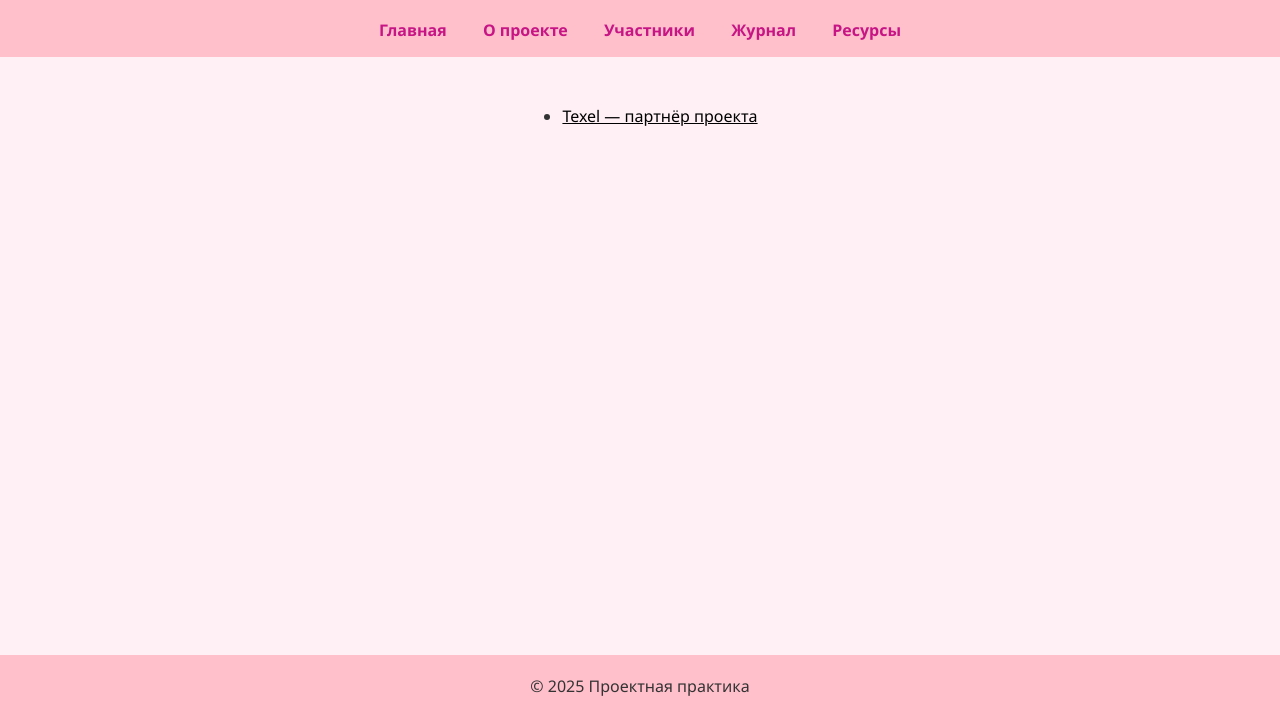
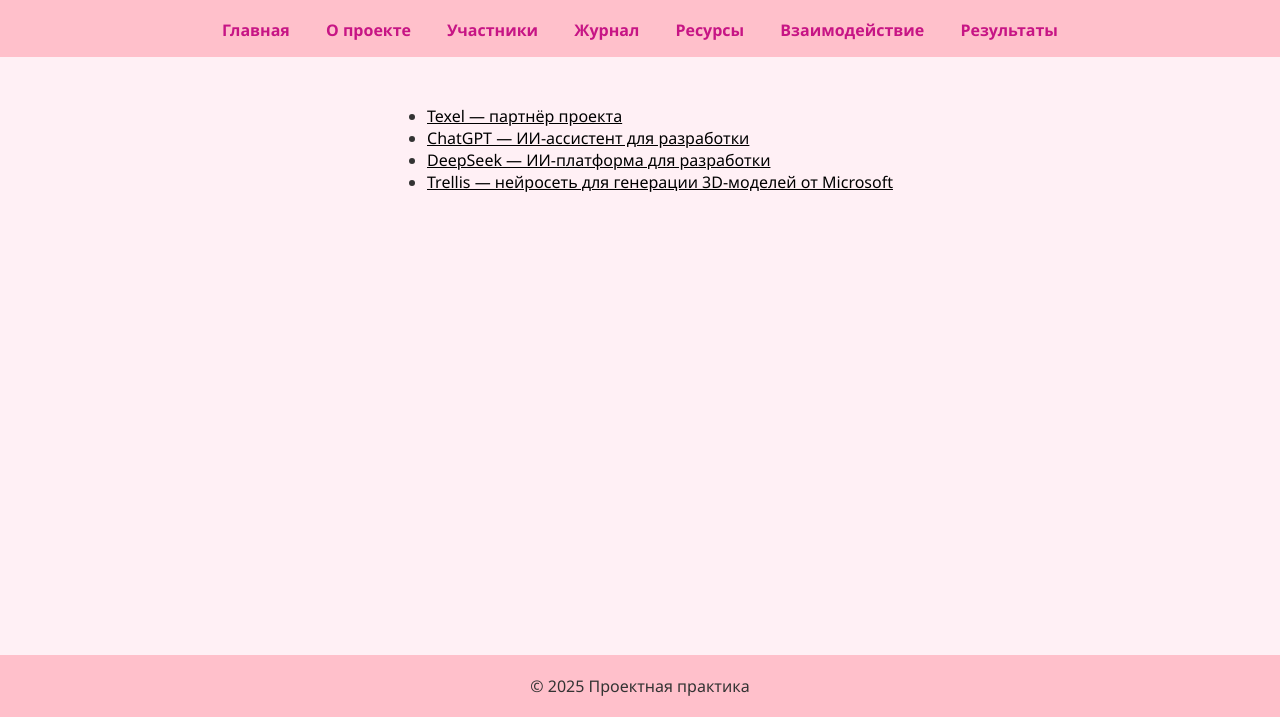
Before and after one commit to Dianaaaah/mospolytech_practice_2025, a plain HTML site: page site/resources.html in a window 1280 px wide. Shown: the part 83-800 px from the top of the page. Drawn offline with Linux system fonts and the light colour scheme.

Commit message:
Добавлены дополнительные ресурсы

```diff
--- a/site/resources.html
+++ b/site/resources.html
@@ -14,11 +14,16 @@
       <a href="team.html">Участники</a>
       <a href="journal.html">Журнал</a>
       <a href="resources.html">Ресурсы</a>
+      <a href="partner.html">Взаимодействие</a>
+      <a href="results.html">Результаты</a>
     </nav>
   </header>
   <main>
     <ul>
       <li><a href="https://texel.graphics/ru/chatgpt-powered-internship/" target="_blank">Texel — партнёр проекта</a></li>
+      <li><a href="https://chat.openai.com/" target="_blank">ChatGPT — ИИ-ассистент для разработки</a></li>
+      <li><a href="https://deepseek.com/" target="_blank">DeepSeek — ИИ-платформа для разработки</a></li>
+      <li><a href="https://habr.com/ru/news/865104/" target="_blank">Trellis — нейросеть для генерации 3D-моделей от Microsoft</a></li>
     </ul>
   </main>
   <footer>
```
